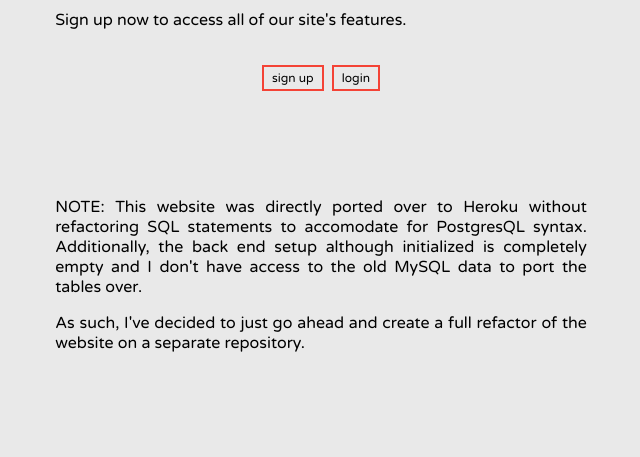
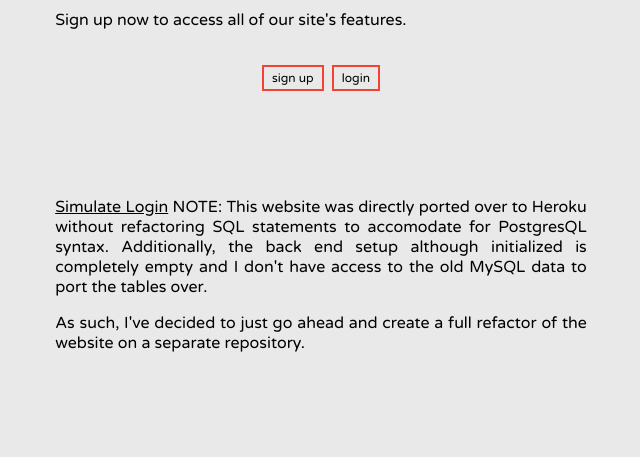
Before and after one commit to ShreyaKalaria/Auction-Website, a PHP site: page / in a window 1280 px wide. Shown: the part 274-731 px from the top of the page, without its empty margins (319-959 px from the left). Run offline with PHP 8.4, Linux system fonts and the light colour scheme.

Commit message:
Simulate login.

```diff
--- a/index.php
+++ b/index.php
@@ -36,6 +36,7 @@ session_destroy();
             </form>
         </div>
         <p>
+            <a href="indexloggedin.php">Simulate Login</a>
             NOTE: This website was directly ported over to Heroku
             without refactoring SQL statements to accomodate for PostgresQL syntax.
             Additionally, the back end setup although initialized is completely empty
```
Lines whose indentation alone changed are shown as unchanged.
